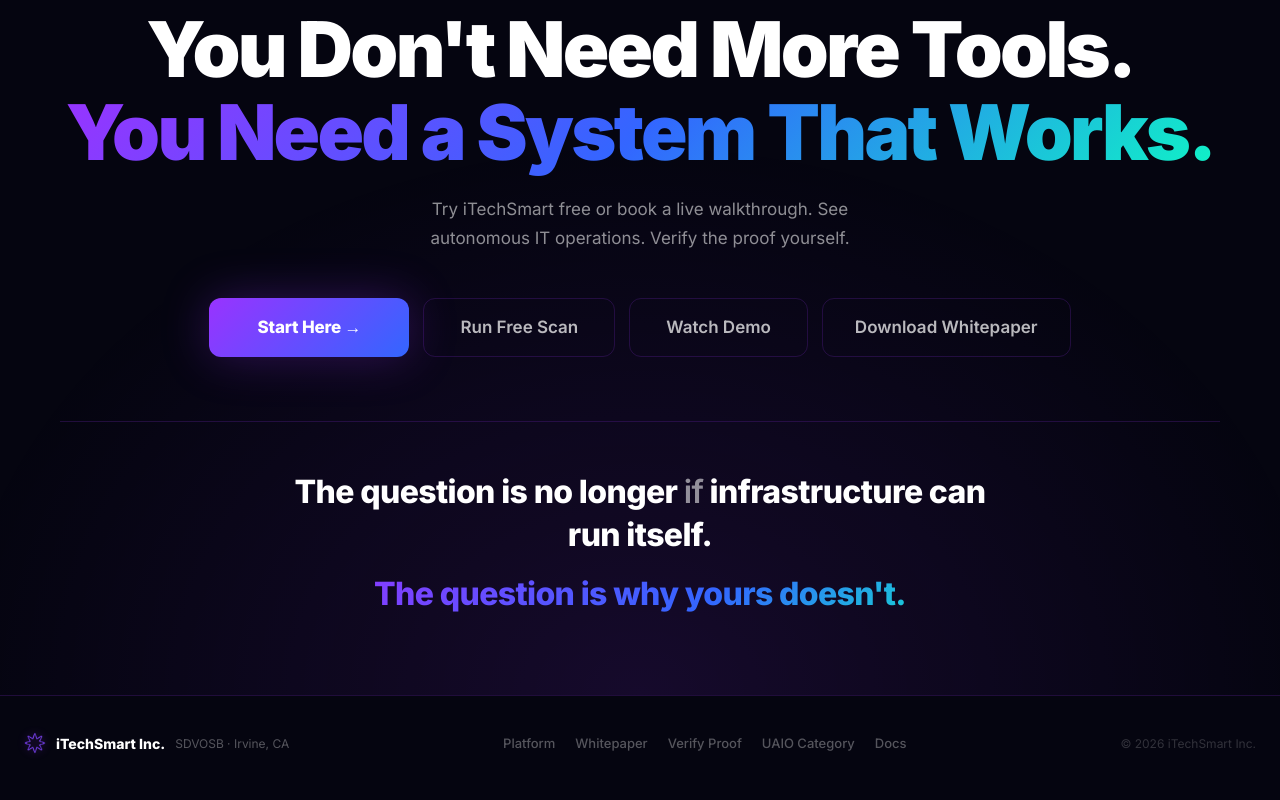
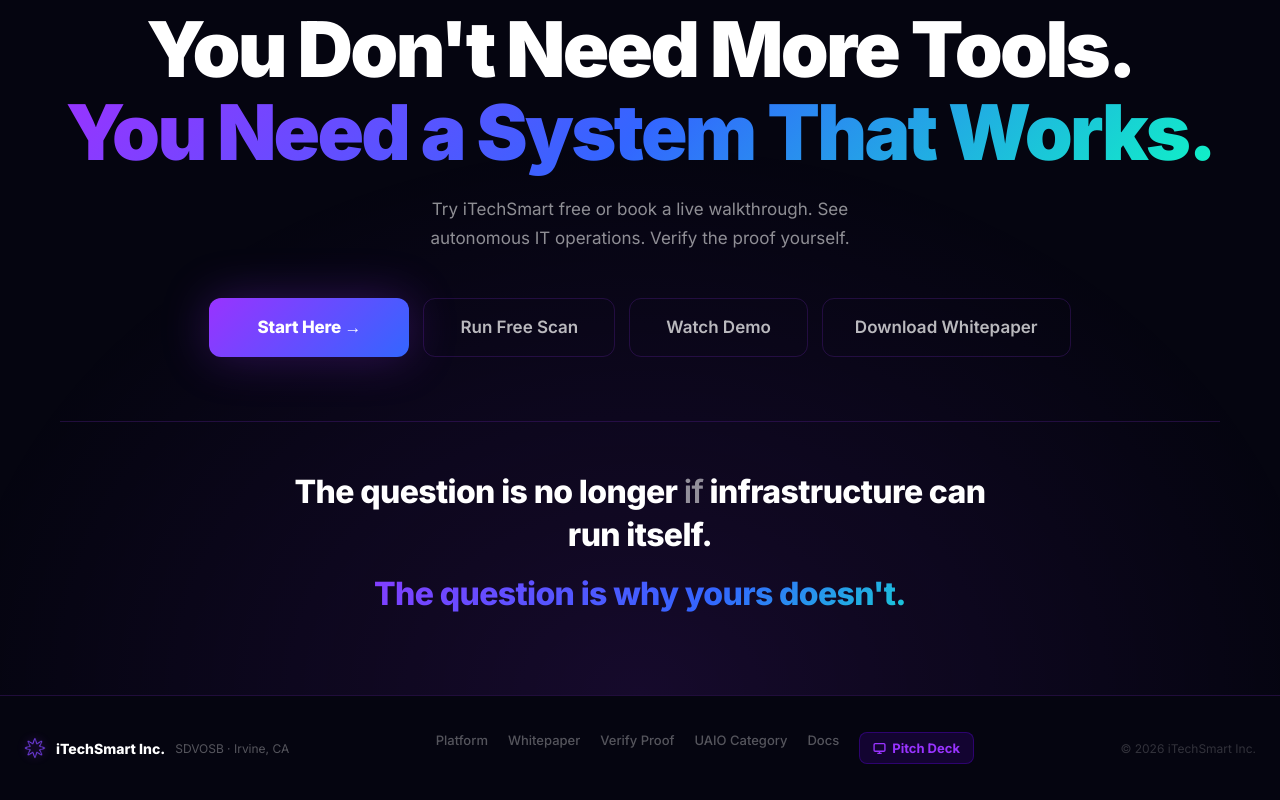
Before and after one commit to Iteksmart/getitechsmart, a Next.js app: page / in a window 1280 px wide. Shown: the part 7393-8193 px from the top of the page. Built offline with nearby package versions, Linux system fonts and the light colour scheme.

Commit message:
feat: add Pitch Deck button to footer — getitechsmart.com

```diff
--- a/app/page.tsx
+++ b/app/page.tsx
@@ -834,6 +834,10 @@
             {[["Platform","https://itechsmart.dev"],["Whitepaper","https://itechsmart.dev/whitepaper"],["Verify Proof","https://verify.itechsmart.dev"],["UAIO Category","https://uaio.itechsmart.dev"],["Docs","https://docs.itechsmart.dev"]].map(([l,h])=>(
               <a key={l} href={h} target="_blank" style={{fontSize:13,color:B.dim,textDecoration:"none",fontWeight:500,fontFamily:"Inter"}}>{l}</a>
             ))}
+            <a href="/pitch-deck" style={{display:"inline-flex",alignItems:"center",gap:"6px",background:"rgba(107,0,255,0.14)",border:"1px solid rgba(107,0,255,0.3)",borderRadius:"8px",padding:"7px 13px",color:"#9933FF",textDecoration:"none",fontSize:"13px",fontWeight:700}}>
+              <svg width="13" height="13" viewBox="0 0 24 24" fill="none" stroke="currentColor" strokeWidth="2.5"><rect x="2" y="3" width="20" height="14" rx="2" /><path d="M8 21h8M12 17v4" /></svg>
+              Pitch Deck
+            </a>
           </div>
           <div style={{fontSize:12,color:"rgba(255,255,255,.18)",fontFamily:"Inter"}}>© 2026 iTechSmart Inc.</div>
         </footer>
```
